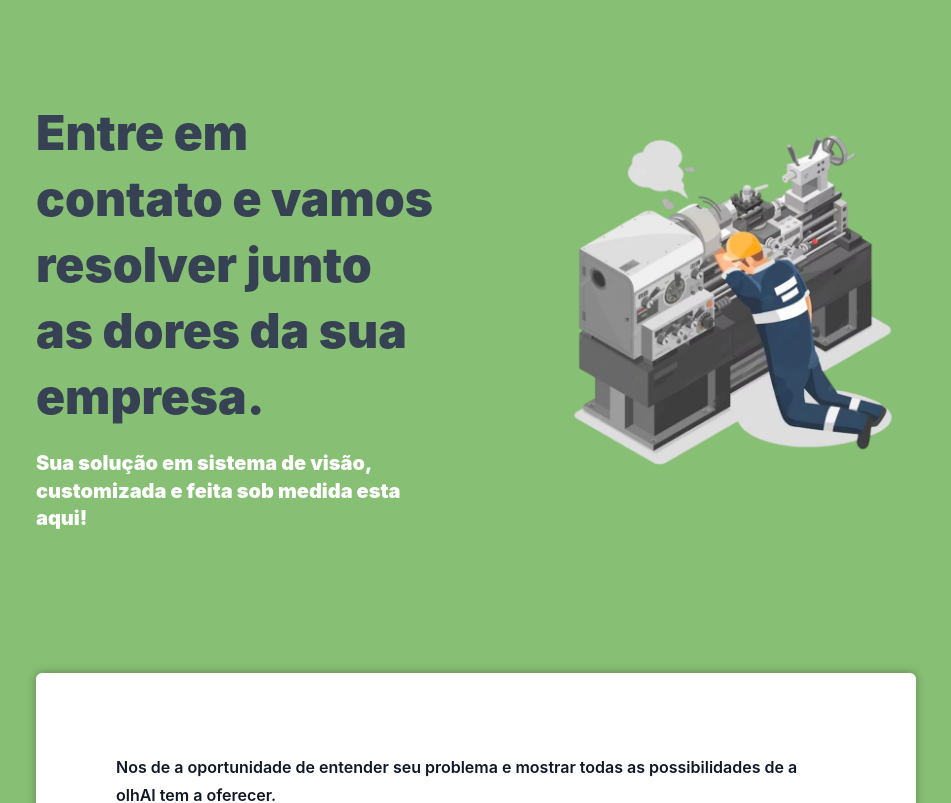
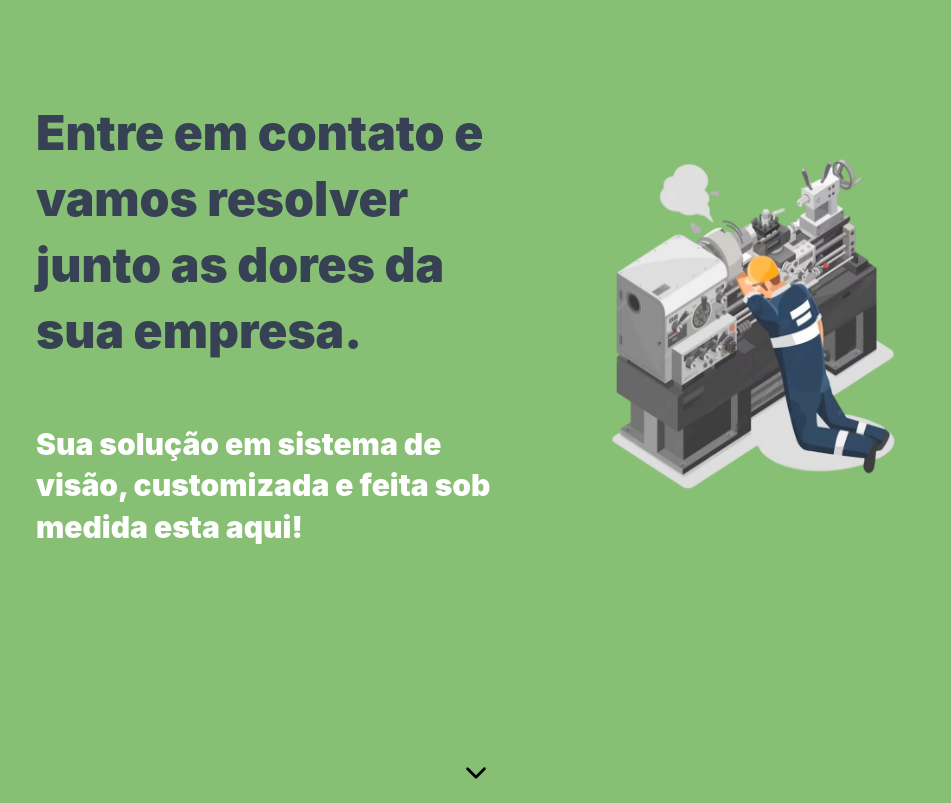
Before and after one commit to gutembergsa/gv-landing-page, a React (Vite) app: page /subscribe in a window 1280 px wide. Shown: the top 803 px of the page, without its empty margins (164-1115 px from the left). Built offline with nearby package versions, Linux system fonts and the light colour scheme.

Commit message:
adjusting subscribe page

```diff
--- a/src/Utils/functions/index.ts
+++ b/src/Utils/functions/index.ts
@@ -1,6 +1,7 @@
-import { RefObject } from "react"
+import { RefObject } from 'react'
 
-export const scroll = (ref: RefObject<HTMLHeadingElement>, offset?: number) => {
+// eslint-disable-next-line @typescript-eslint/no-explicit-any
+export const scroll = (ref: RefObject<any>, offset?: number) => {
   if (ref.current) {
     const yOffset = offset ? -1 * offset : -30 // Define o espaçamento acima do elemento (ajuste conforme necessário)
     console.log({ yOffset })
--- a/src/Views/Subscribe/Subscribe.tsx
+++ b/src/Views/Subscribe/Subscribe.tsx
@@ -1,8 +1,10 @@
-import { useState } from 'react'
+import { useRef, useState } from 'react'
 import axios from 'axios'
 import { useForm, SubmitHandler } from 'react-hook-form'
 
 import accident_img from '../../assets/image_7.png'
+import { IoIosArrowDown } from 'react-icons/io'
+import { scroll } from '../../Utils'
 
 type Inputs = {
   name: string
@@ -13,6 +15,8 @@ type Inputs = {
 }
 
 const Subscribe = () => {
+  const scrollToRef1 = useRef<HTMLFormElement>(null)
+
   const { register, handleSubmit, reset } = useForm<Inputs>()
 
   const [loading, setLoading] = useState(false)
@@ -37,25 +41,40 @@ const Subscribe = () => {
   }
 
   return (
-    <div className="bg-[#87BF74] items-center m-auto p-25 space-y-35 pl-50 pr-50 max-xl:pl-20 max-xl:pr-20 max-md:pl-10 max-md:pr-10 max-sm:pl-5 max-sm:pr-5">
-      <div className="flex flex-row justify-evenly gap-30 max-lg:gap-0">
-        <div className="flex flex-col justify-center">
-          <p className="text-5xl/snug text-gray-700 font-black max-w-150 w-full max-xl:leading-10 max-xl:text-2xl max-xl:max-w-110 max-md:max-w-90">
+    <div className="bg-[#87BF74] items-center m-auto p-25 space-y-150 pl-50 pr-50 max-xl:pl-20 max-xl:pr-20 max-md:pl-10 max-md:pr-10 max-sm:pl-5 max-sm:pr-5">
+      <div className="flex flex-col justify-center max-lg:gap-0">
+        <div className="flex relative justify-center items-center space-x-20 max-lg:space-x-0">
+          <div>
+            <p className="text-5xl/snug text-gray-700 font-black max-w-150 w-full max-xl:leading-10 max-xl:text-3xl max-xl:max-w-110 max-md:max-w-90">
               Entre em contato e vamos resolver junto as dores da sua
               empresa.{' '}
             </p>
-          <p className="mt-5 text-xl/snug text-white font-black max-w-150 w-full max-xl:leading-8 max-xl:text-lg max-xl:max-w-110">
-            Sua solução em sistema de visão, customizada e feita sob medida esta
-            aqui!
+            <p className="mt-15 text-3xl/snug text-white font-black max-w-150 w-full max-xl:leading-8 max-xl:text-xl max-xl:max-w-110">
+              Sua solução em sistema de visão, customizada e feita sob medida
+              esta aqui!
             </p>
           </div>
+          <div className="max-lg:hidden">
             <img
+              className="w-120 h-120  max-2xl:w-100 max-2xl:h-100  max-xl:w-90 max-xl:h-90  max-lg:w-70 max-lg:h-70 max-md:hidden"
               src={accident_img}
-          alt="accident_img"
-          className="w-120 h-120  max-2xl:w-100 max-2xl:h-100  max-xl:w-90 max-xl:h-90  max-lg:w-70 max-lg:h-70 max-md:hidden"
+              alt="banner"
             />
           </div>
-      <form onSubmit={handleSubmit(onSubmit)}>
+        </div>
+        <div
+          onClick={() => scroll(scrollToRef1, 100)}
+          className="flex justify-center align-middle w-10 rounded-full m-auto"
+        >
+          <div className="cursor-pointer absolute bottom-[10px] w-10 h-10 bg-white z-1 rounded-full  animate-ping"></div>
+          <IoIosArrowDown
+            size={30}
+            className="cursor-pointer absolute bottom-[12px]"
+            onClick={() => scroll(scrollToRef1, 100)}
+          />
+        </div>
+      </div>
+      <form ref={scrollToRef1} onSubmit={handleSubmit(onSubmit)}>
         <input type="hidden" name="_gotcha" className="hidden" />
 
         <div className="space-y-12 bg-white shadow-[0px_-0px_10px_rgba(0,0,0,0.3)] p-20 rounded-md  max-sm:p-7">
```
Lines whose indentation alone changed are shown as unchanged.
